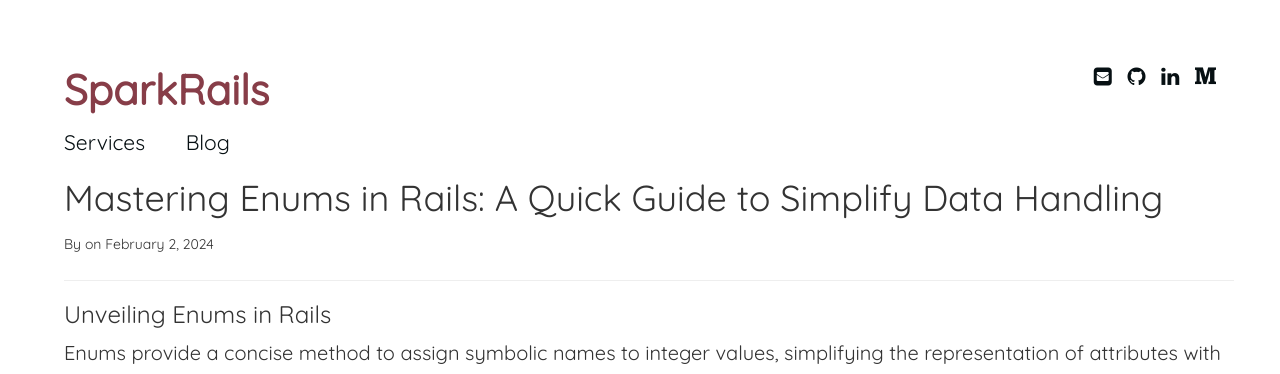
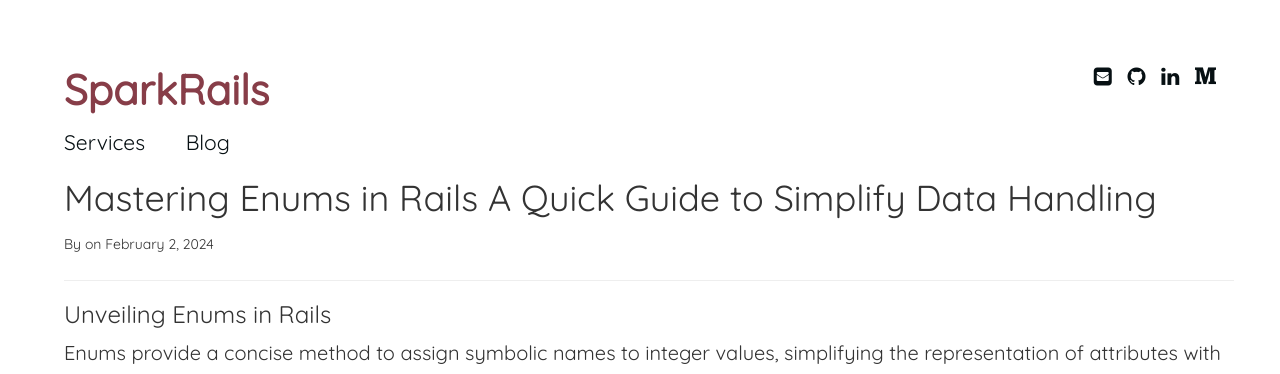
Before and after one commit to abhikanojia/abhikanojia.github.io, a Jekyll site: the page built from _posts/ruby_on_rails/2024-02-02-rails-enum-quick-guide.md, in a window 1280 px wide. Shown: the top 374 px of the page. Built offline with Jekyll 4.4.1, drawn with Linux system fonts in a browser that asks for light colours.

```diff
--- a/_posts/ruby_on_rails/2024-02-02-rails-enum-quick-guide.md
+++ b/_posts/ruby_on_rails/2024-02-02-rails-enum-quick-guide.md
@@ -1,6 +1,6 @@
 ---
 layout: post
-title: "Mastering Enums in Rails: A Quick Guide to Simplify Data Handling"
+title: "Mastering Enums in Rails A Quick Guide to Simplify Data Handling"
 categories: "rails"
 tags: rails enums
 keywords:
```
